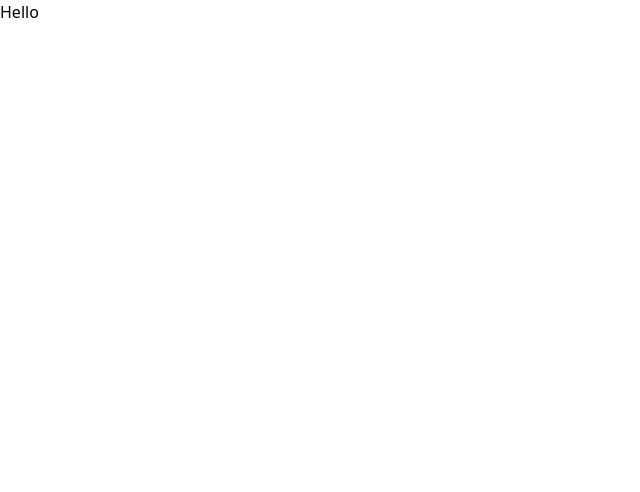
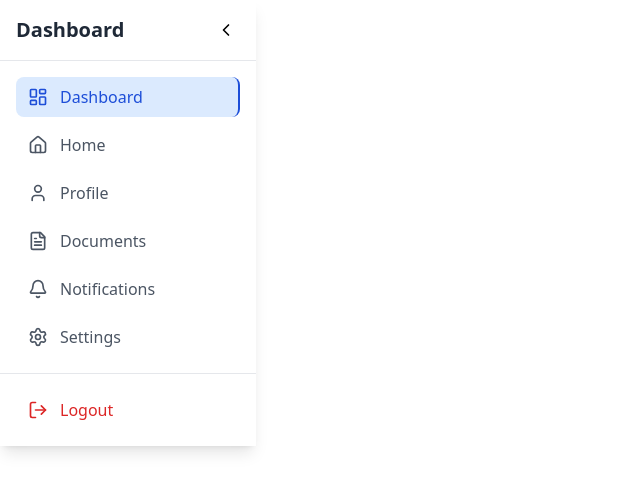
Before and after one commit to Mastercard-Code-For-Change-2-0/Team-24, a React (Vite) app in the folder vite-project/: page /student in a window 1280 px wide. Shown: the top 492 px of the page, without its empty margins (0-640 px from the left). Built offline with nearby package versions, Linux system fonts and the light colour scheme.

Commit message:
Added changed ui

```diff
--- /dev/null
+++ b/vite-project/src/component/Sidebar.jsx
@@ -0,0 +1,124 @@
+import React, { useState } from 'react';
+import {
+  Home,
+  User,
+  Settings,
+  Menu,
+  X,
+  ChevronLeft,
+  LayoutDashboard,
+  FileText,
+  Bell,
+  LogOut
+} from 'lucide-react';
+
+const Sidebar = ({ className = "" }) => {
+  const [isOpen, setIsOpen] = useState(false);
+  const [isCollapsed, setIsCollapsed] = useState(false);
+  const [activeItem, setActiveItem] = useState('dashboard');
+
+  const navItems = [
+    { id: 'dashboard', label: 'Dashboard', icon: <LayoutDashboard size={20} /> },
+    { id: 'home', label: 'Home', icon: <Home size={20} /> },
+    { id: 'profile', label: 'Profile', icon: <User size={20} /> },
+    { id: 'documents', label: 'Documents', icon: <FileText size={20} /> },
+    { id: 'notifications', label: 'Notifications', icon: <Bell size={20} /> },
+    { id: 'settings', label: 'Settings', icon: <Settings size={20} /> },
+  ];
+
+  const toggleSidebar = () => setIsOpen(!isOpen);
+  const toggleCollapse = () => setIsCollapsed(!isCollapsed);
+
+  return (
+    <>
+      {/* Mobile overlay */}
+      {isOpen && (
+        <div
+          className="fixed inset-0 bg-black bg-opacity-50 z-40 lg:hidden"
+          onClick={() => setIsOpen(false)}
+        />
+      )}
+
+      {/* Mobile menu button */}
+      <button
+        onClick={toggleSidebar}
+        className="fixed top-4 left-4 z-50 lg:hidden bg-white rounded-md p-2 shadow-lg"
+      >
+        {isOpen ? <X size={24} /> : <Menu size={24} />}
+      </button>
+
+      {/* Sidebar */}
+      <aside
+        className={`
+          fixed top-0 left-0 h-full bg-white shadow-lg z-50 transition-all duration-300 ease-in-out
+          ${isOpen ? 'translate-x-0' : '-translate-x-full'}
+          ${isCollapsed ? 'w-16' : 'w-64'}
+          lg:translate-x-0 lg:static lg:z-auto
+          ${className}
+        `}
+      >
+        {/* Header */}
+        <div className="flex items-center justify-between p-4 border-b">
+          {!isCollapsed && (
+            <h2 className="text-xl font-bold text-gray-800">Dashboard</h2>
+          )}
+          <button
+            onClick={toggleCollapse}
+            className="hidden lg:block p-1 rounded-md hover:bg-gray-100 transition-colors"
+          >
+            <ChevronLeft
+              size={20}
+              className={`transform transition-transform ${isCollapsed ? 'rotate-180' : ''}`}
+            />
+          </button>
+        </div>
+
+        {/* Navigation */}
+        <nav className="flex-1 p-4">
+          <ul className="space-y-2">
+            {navItems.map((item) => (
+              <li key={item.id}>
+                <button
+                  onClick={() => setActiveItem(item.id)}
+                  className={`
+                    w-full flex items-center gap-3 px-3 py-2 rounded-lg transition-all duration-200
+                    ${activeItem === item.id
+                      ? 'bg-blue-100 text-blue-700 border-r-2 border-blue-700'
+                      : 'text-gray-600 hover:bg-gray-100 hover:text-gray-900'
+                    }
+                    ${isCollapsed ? 'justify-center' : ''}
+                  `}
+                  title={isCollapsed ? item.label : ''}
+                >
+                  <span className="flex-shrink-0">{item.icon}</span>
+                  {!isCollapsed && (
+                    <span className="font-medium">{item.label}</span>
+                  )}
+                </button>
+              </li>
+            ))}
+          </ul>
+        </nav>
+
+        {/* Footer */}
+        <div className="p-4 border-t">
+          <button
+            className={`
+              w-full flex items-center gap-3 px-3 py-2 rounded-lg transition-colors
+              text-red-600 hover:bg-red-50 hover:text-red-700
+              ${isCollapsed ? 'justify-center' : ''}
+            `}
+            title={isCollapsed ? 'Logout' : ''}
+          >
+            <LogOut size={20} />
+            {!isCollapsed && <span className="font-medium">Logout</span>}
+          </button>
+        </div>
+      </aside>
+
+
+    </>
+  );
+};
+
+export default Sidebar;
--- a/vite-project/src/component/Student.jsx
+++ /dev/null
@@ -1,9 +0,0 @@
-
-const Student =()=>{
-    return(
-        <div>
-            Hello
-        </div>
-    )
-}
-export default Student
--- /dev/null
+++ b/vite-project/src/routes/StudentLayout.jsx
@@ -0,0 +1,14 @@
+import { Outlet } from "react-router-dom";
+
+import Sidebar from "../component/Sidebar";
+
+const StudentLayout = () => {
+  return (
+    <div>
+      <Sidebar />
+      <Outlet />
+    </div>
+  );
+};
+
+export default StudentLayout;
```
Also changed, not shown: vite-project/src/routes/route.jsx (+6 -4 lines), vite-project/src/component/Student_Dashboard.jsx (added).
